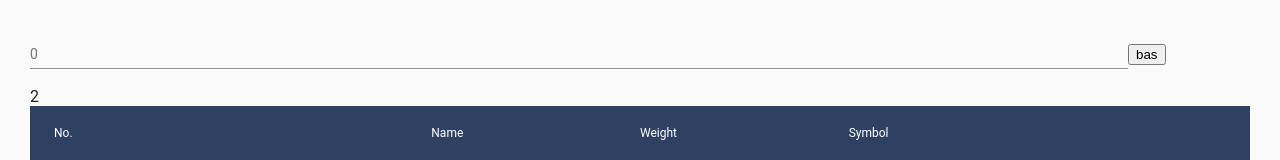
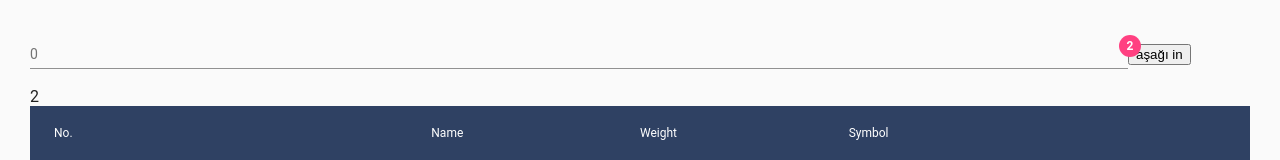
Before and after one commit to zekiko/ngtable, an Angular app: page / in a window 1280 px wide. Shown: the top 160 px of the page. Built offline with nearby package versions, Linux system fonts and the light colour scheme; what ng-table-virtual-scroll would draw is missing.

Commit message:
live table

```diff
--- a/src/app/basictable/basictable.component.html
+++ b/src/app/basictable/basictable.component.html
@@ -2,18 +2,19 @@
 
 
   <mat-form-field class="filter-form">
-    <input matInput (keyup)="applyFilter($any($event.target).value)"  placeholder={{madafaka}}>
+    <input matInput (keyup)="applyFilter($any($event.target).value)" placeholder={{madafaka}}>
   </mat-form-field>
 
-  <button (click)="handleScrollBottomClick($event)">bas</button>
+  <button mat-raised-button color="primary" matBadge={{counter}} matBadgePosition="before" matBadgeColor="accent" (click)="handleScrollBottomClick($event)">
+    aşağı in
+  </button>
   <div>{{counter}}</div>
 
 
   <div class="wrapper" (scroll)="onTableScroll($event)" #scrollframe>
 
     <table mat-table [dataSource]="dataSource" matSort (matSortChange)="announceSortChange($event)"
-    class="mat-elevation-z8"
-    >
+      class="mat-elevation-z8">
 
       <!-- Position Column -->
       <ng-container matColumnDef="position">
--- a/src/app/basictable/basictable.component.ts
+++ b/src/app/basictable/basictable.component.ts
@@ -87,7 +87,7 @@ export class BasicTable implements OnInit {
       this.dataSource.sort = this.sort;
     }
 
-    console.log(this.mockDataList.length, this.scrolling)
+    console.log(this.mockDataList.length, this.scrolling, this.dataSource.length)
     this.mockDataLength = this.mockDataLength + 5
 
     //console.log('this.counter', this.counter, this.dataSource.length, this.mockDataList.length)
@@ -104,6 +104,9 @@ export class BasicTable implements OnInit {
   scrolling = false
   onTableScroll(e: any) {
     this.scrolling = true
+    if(this.myScrollContainer.nativeElement.scrollTop + this.myScrollContainer.nativeElement.offsetHeight === this.myScrollContainer.nativeElement.scrollHeight){
+      this.scrolling = false
+    }
 
     console.log("this.scrolling", this.scrolling)
 
--- a/src/main.ts
+++ b/src/main.ts
@@ -13,6 +13,9 @@ import { MatTableModule } from '@angular/material/table';
 import { ScrollingModule } from '@angular/cdk/scrolling';
 import { TableVirtualScrollModule } from 'ng-table-virtual-scroll';
 
+import { MatBadgeModule } from "@angular/material/badge";
+
+
 import { BasicTable } from './app/basictable/basictable.component'
 
 
@@ -27,7 +30,8 @@ import { BasicTable } from './app/basictable/basictable.component'
     MatInputModule,
     MatSortModule,
     MatCheckboxModule,
-    MatIconModule
+    MatIconModule,
+    MatBadgeModule
   ],
   entryComponents: [BasicTable],
   declarations: [BasicTable],
```
Lines whose indentation alone changed are shown as unchanged.
